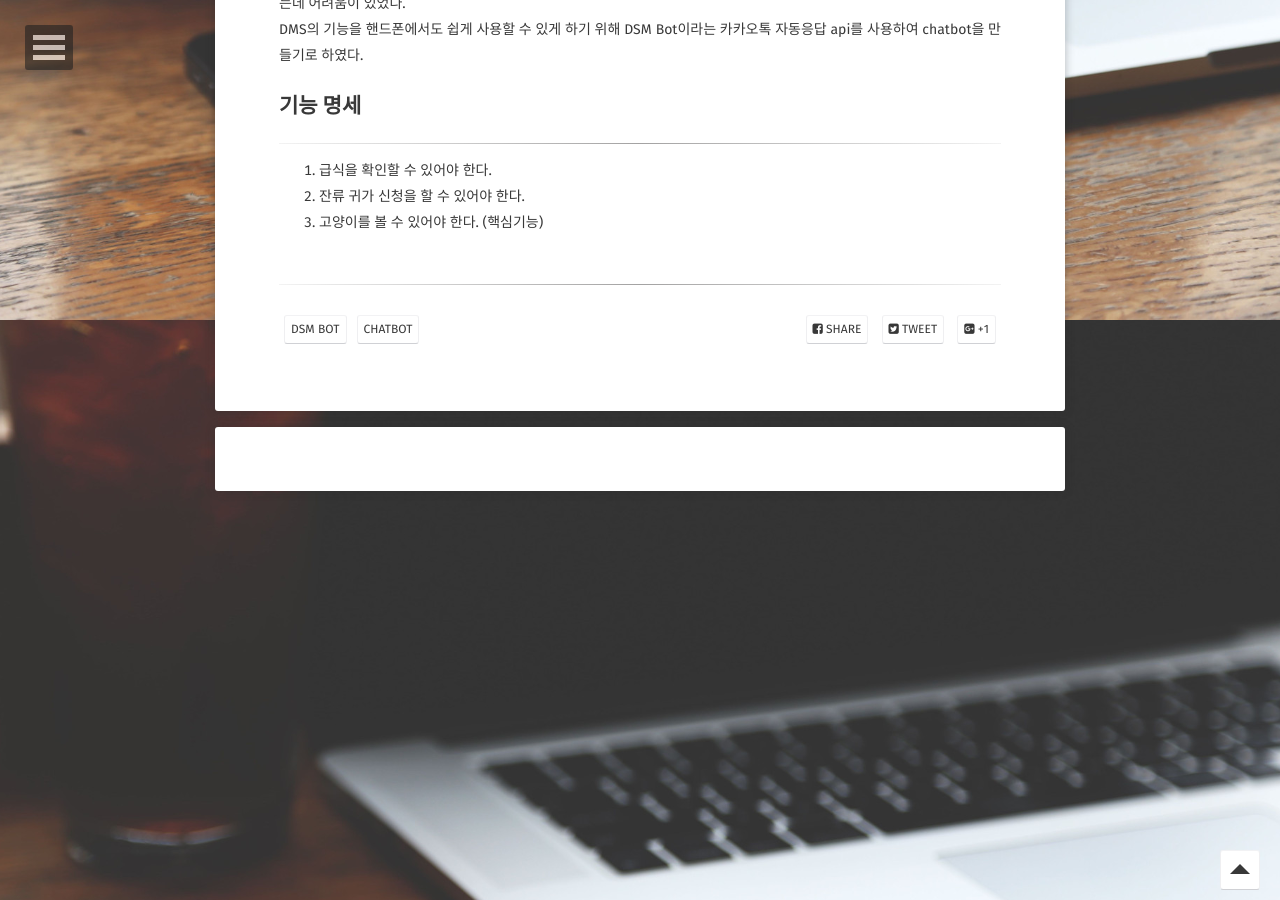
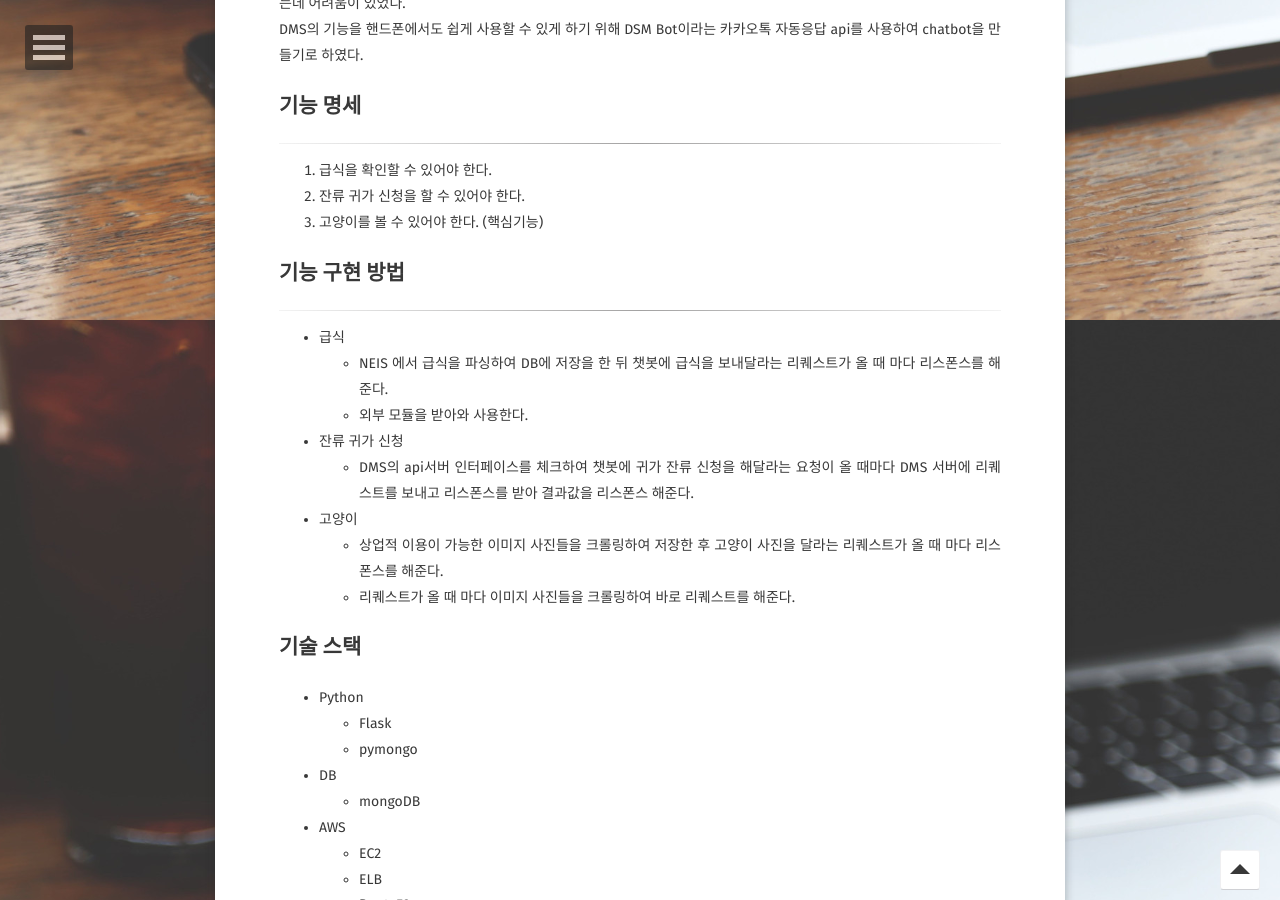
Before and after one commit to SammyOut/RISMME.github.io, a Jekyll site: the page built from _posts/2017-12-22-DSM-Bot[0].md, in a window 1280 px wide and 900 px high, scrolled down 580 px. Built offline with Jekyll 4.4.1, drawn with Linux system fonts in a browser that asks for light colours; some web fonts are replaced; comment, search, counter and statistics services are not loaded.

Commit message:
[UPDATE] 기능 구현 방법 및 기술 스택

```diff
--- a/_posts/2017-12-22-DSM-Bot[0].md
+++ b/_posts/2017-12-22-DSM-Bot[0].md
@@ -21,3 +21,25 @@ DMS의 기능을 핸드폰에서도 쉽게 사용할 수 있게 하기 위해 DS
 1. 급식을 확인할 수 있어야 한다.
 2. 잔류 귀가 신청을 할 수 있어야 한다.
 3. 고양이를 볼 수 있어야 한다. (핵심기능)
+
+## 기능 구현 방법
+---
+* 급식
+    * NEIS 에서 급식을 파싱하여 DB에 저장을 한 뒤 챗봇에 급식을 보내달라는 리퀘스트가 올 때 마다 리스폰스를 해준다.
+    * 외부 모듈을 받아와 사용한다.
+* 잔류 귀가 신청
+    * DMS의 api서버 인터페이스를 체크하여 챗봇에 귀가 잔류 신청을 해달라는 요청이 올 때마다 DMS 서버에 리퀘스트를 보내고 리스폰스를 받아 결과값을 리스폰스 해준다.
+* 고양이
+    * 상업적 이용이 가능한 이미지 사진들을 크롤링하여 저장한 후 고양이 사진을 달라는 리퀘스트가 올 때 마다 리스폰스를 해준다.
+    * 리퀘스트가 올 때 마다 이미지 사진들을 크롤링하여 바로 리퀘스트를 해준다.
+
+## 기술 스택
+* Python
+    * Flask
+    * pymongo
+* DB
+    * mongoDB
+* AWS
+    * EC2
+    * ELB
+    * Route53
```
